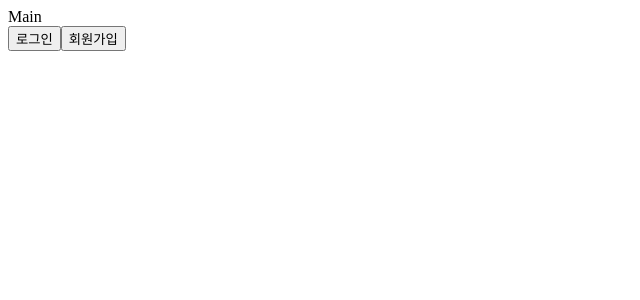
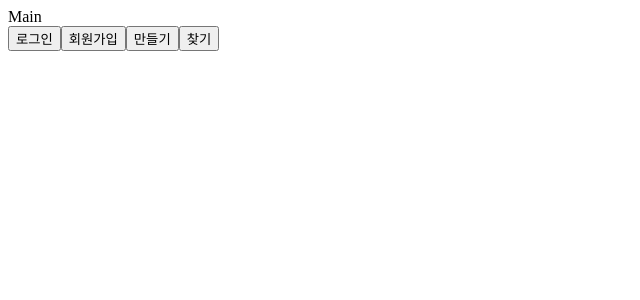
Before and after one commit to DataStructionNarsha/gaeguri-Web, a React (Create React App) app: page / in a window 1280 px wide. Shown: the top 300 px of the page, without its empty margins (0-640 px from the left). Built offline with nearby package versions, Linux system fonts and the light colour scheme.

Commit message:
Routing
기초 라우팅

```diff
--- a/src/Router.js
+++ b/src/Router.js
@@ -3,6 +3,8 @@ import { Routes, Route, BrowserRouter } from "react-router-dom";
 import Main from "./components/Main";
 import Signin from "./components/signin";
 import Signup from "./components/signup";
+import Create from "./components/Create";
+import Search from "./components/Search";
 
 const Router = () => {
   return (
@@ -11,6 +13,8 @@ const Router = () => {
         <Route path="/" element={<Main />} />
         <Route path="/signin" element={<Signin />} />
         <Route path="/signup" element={<Signup />} />
+        <Route path="/CreateProj" element={<Create />} />
+        <Route path="/SearchProj" element={<Search />} />
       </Routes>
     </BrowserRouter>
   );
--- /dev/null
+++ b/src/components/Create.jsx
@@ -0,0 +1,7 @@
+import React from "react";
+
+const create = () => {
+  return <div>create</div>;
+};
+
+export default create;
--- a/src/components/Main.jsx
+++ b/src/components/Main.jsx
@@ -7,6 +7,8 @@ const Main = () => {
       <div>Main</div>
       <CusBtn href="/Signin" location="로그인" />
       <CusBtn href="/Signup" location="회원가입" />
+      <CusBtn href="/CreateProj" location="만들기" />
+      <CusBtn href="/SearchProj" location="찾기" />
     </>
   );
 };
--- /dev/null
+++ b/src/components/Search.jsx
@@ -0,0 +1,7 @@
+import React from "react";
+
+const Search = () => {
+  return <div>Search</div>;
+};
+
+export default Search;
```
